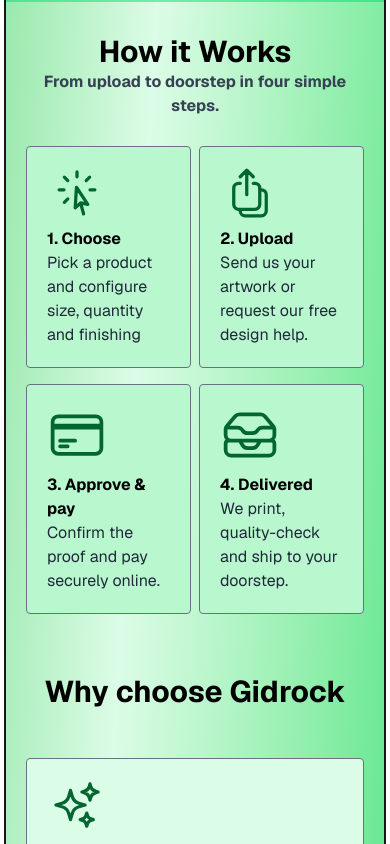
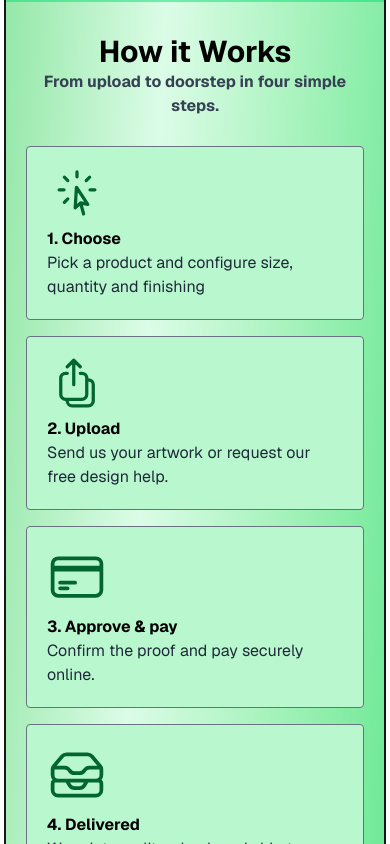
Before and after one commit to Eazyguy/Gidrock-Online-Printing, a Next.js app: page / in a window 390 px wide. Shown: the part 3920-4764 px from the top of the page. Built offline with nearby package versions, Linux system fonts and the light colour scheme.

Commit message:
mobile-fix-2

```diff
--- a/src/app/Sections/HowItWorks.tsx
+++ b/src/app/Sections/HowItWorks.tsx
@@ -5,7 +5,8 @@
     <div className='mt-8'>
         <h2 className='text-3xl md:text-4xl text-black font-bold text-center'>How it Works</h2>
         <p className='text-gray-700 font-bold text-center md:text-lg'>From upload to doorstep in four simple steps.</p>
-        <div className="grid grid-cols-2 md:grid-cols-4 gap-2 mt-5">
+        <div className="grid grid-cols-1 md:grid-cols-2
+        lg:md:grid-cols-4 gap-2 mt-5">
         {howItWorks.map((item)=>(
             <div key={item.title} className="mt-2 bg-green-200 p-5 border border-gray-500 rounded">
                 {item.icon}
```
